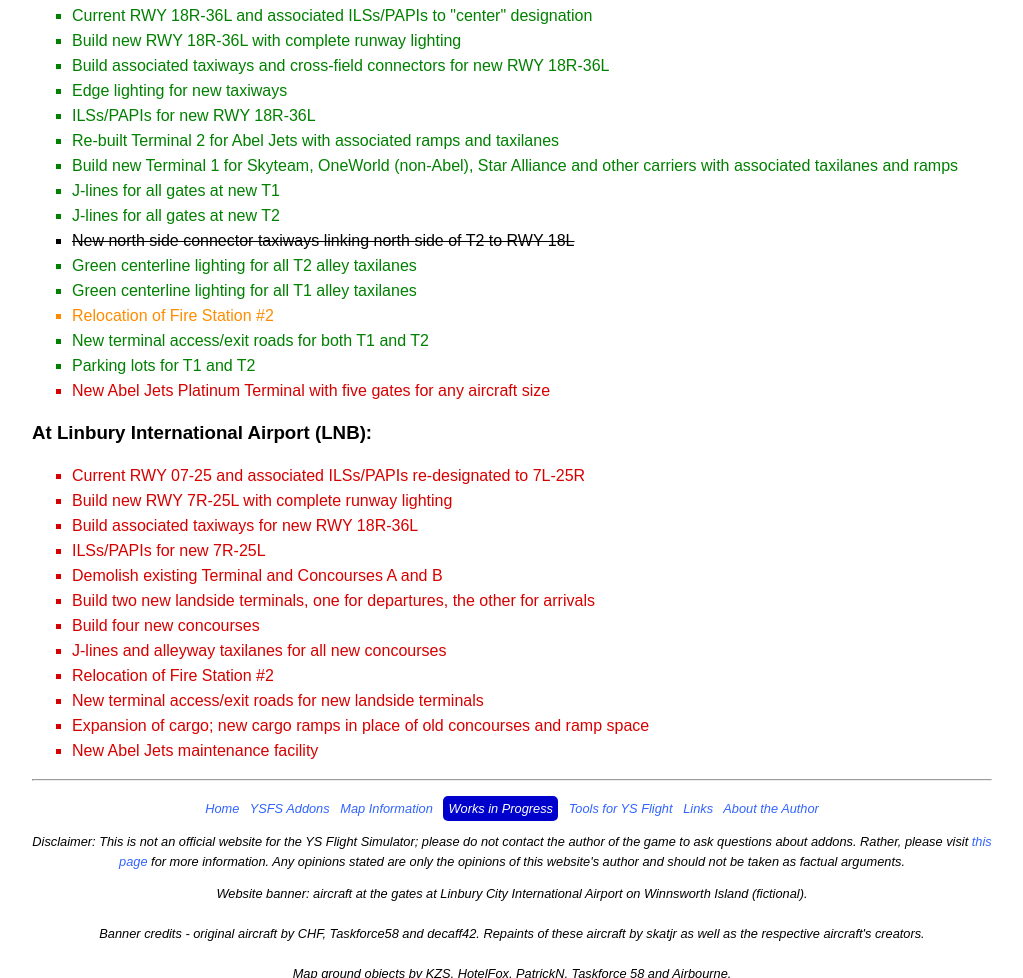
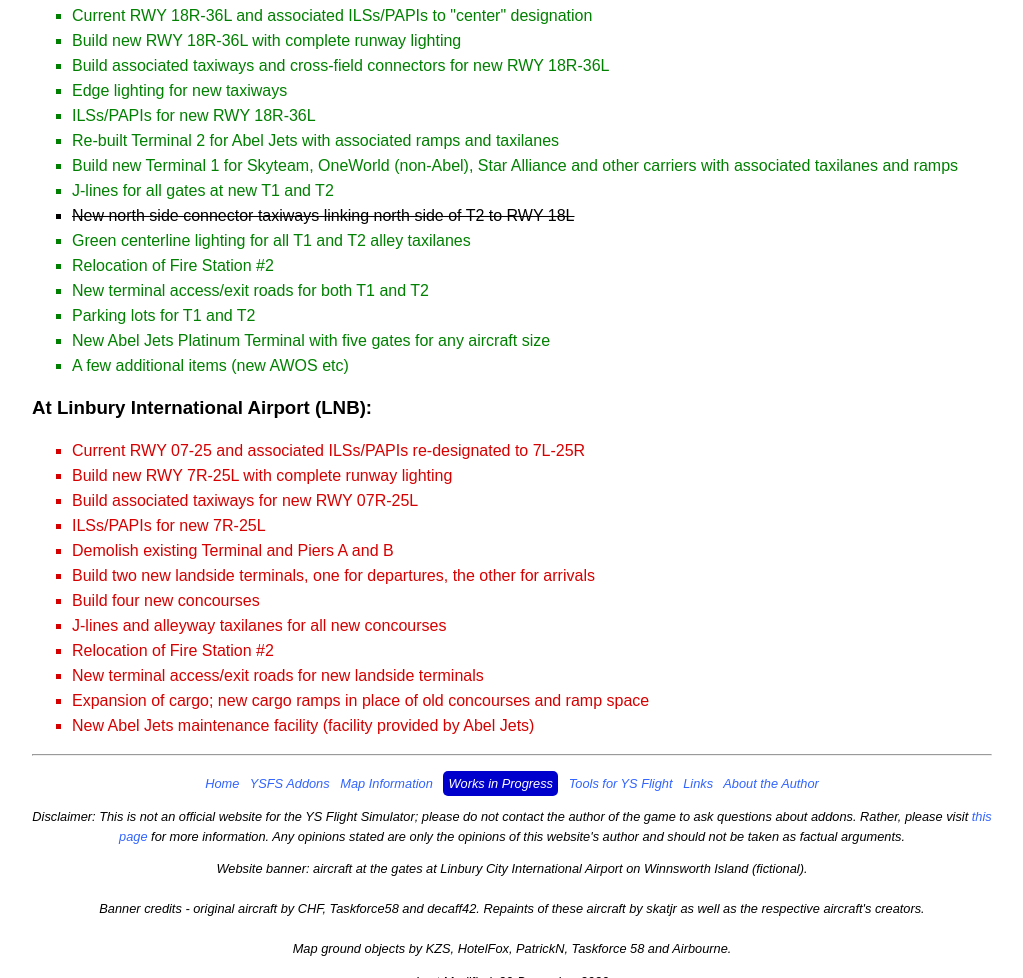
Before and after one commit to CoderAJ7470/TheTerminal, a plain HTML site: page wip.html in a window 1280 px wide. Shown: the part 915-1893 px from the top of the page, without its empty margins (128-1151 px from the left). Drawn offline with nearby package versions, Linux system fonts and the light colour scheme.

Commit message:
Updated all MXA items to 'completed' status and updated a few other items

```diff
--- a/wip.html
+++ b/wip.html
@@ -80,15 +80,14 @@
 					<li class="completed">ILSs/PAPIs for new RWY 18R-36L</li>
 					<li class="completed">Re-built Terminal 2 for Abel Jets with associated ramps and taxilanes</li>
 					<li class="completed">Build new Terminal 1 for Skyteam, OneWorld (non-Abel), Star Alliance and other carriers with associated taxilanes and ramps</li>
-					<li class="completed">J-lines for all gates at new T1</li>
-					<li class="completed">J-lines for all gates at new T2</li>
+					<li class="completed">J-lines for all gates at new T1 and T2</li>
 					<li class="cancelled">New north side connector taxiways linking north side of T2 to RWY 18L</li>
-					<li class="completed">Green centerline lighting for all T2 alley taxilanes</li>
-					<li class="completed">Green centerline lighting for all T1 alley taxilanes</li>
-					<li class="inProgress">Relocation of Fire Station #2</li>
+					<li class="completed">Green centerline lighting for all T1 and T2 alley taxilanes</li>
+					<li class="completed">Relocation of Fire Station #2</li>
 					<li class="completed">New terminal access/exit roads for both T1 and T2</li>
 					<li class="completed">Parking lots for T1 and T2</li>
-					<li class="notStarted">New Abel Jets Platinum Terminal with five gates for any aircraft size</li>
+					<li class="completed">New Abel Jets Platinum Terminal with five gates for any aircraft size</li>
+					<li class="completed">A few additional items (new AWOS etc)</li>
 				</ul>
 			</div>
 
@@ -98,16 +97,16 @@
 				<ul>
 					<li class="notStarted">Current RWY 07-25 and associated ILSs/PAPIs re-designated to 7L-25R</li>
 					<li class="notStarted">Build new RWY 7R-25L with complete runway lighting</li>
-					<li class="notStarted">Build associated taxiways for new RWY 18R-36L</li>
+					<li class="notStarted">Build associated taxiways for new RWY 07R-25L</li>
 					<li class="notStarted">ILSs/PAPIs for new 7R-25L</li>
-					<li class="notStarted">Demolish existing Terminal and Concourses A and B</li>
+					<li class="notStarted">Demolish existing Terminal and Piers A and B</li>
 					<li class="notStarted">Build two new landside terminals, one for departures, the other for arrivals</li>
 					<li class="notStarted">Build four new concourses</li>
 					<li class="notStarted">J-lines and alleyway taxilanes for all new concourses</li>
 					<li class="notStarted">Relocation of Fire Station #2</li>
 					<li class="notStarted">New terminal access/exit roads for new landside terminals</li>
 					<li class="notStarted">Expansion of cargo; new cargo ramps in place of old concourses and ramp space</li>
-					<li class="notStarted">New Abel Jets maintenance facility</li>
+					<li class="notStarted">New Abel Jets maintenance facility (facility provided by Abel Jets)</li>
 				</ul>
 			</div>
 
```
